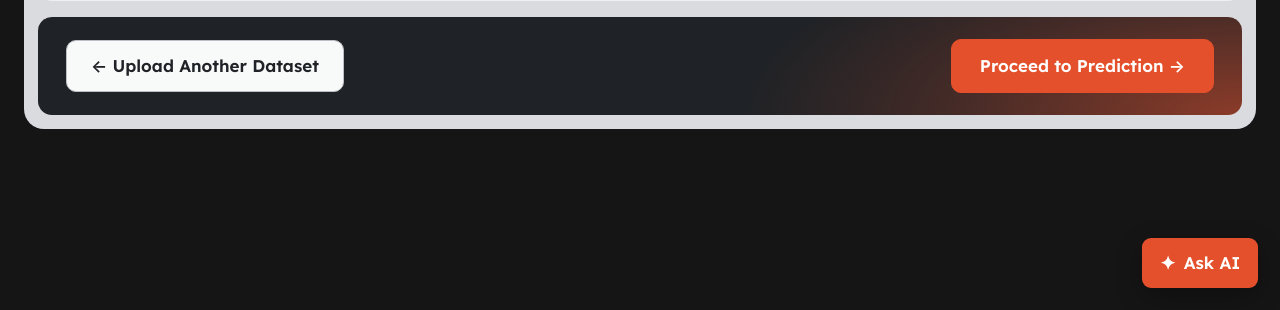
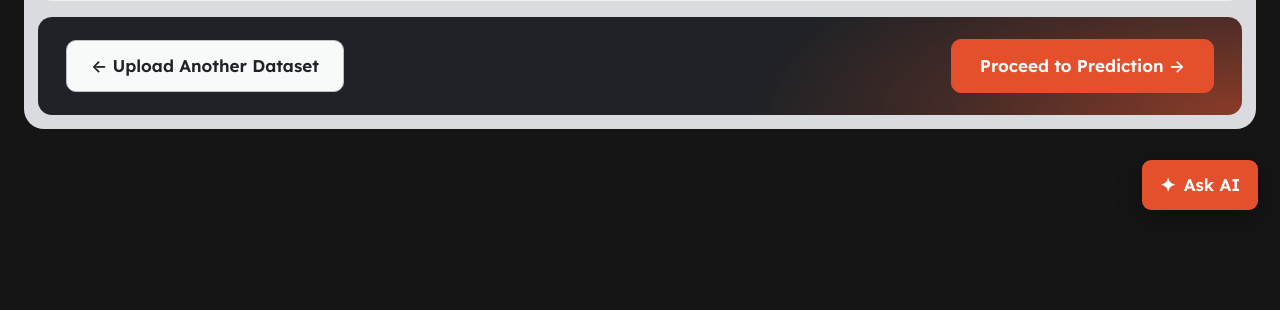
Before and after one commit to harshadpathekar/churnQ-major-p-roject, a Flask app: template templates/feature_selection_complete.html in a window 1280 px wide. Shown: the part 490-800 px from the top of the page. Run offline with Flask 3, Linux system fonts and the light colour scheme; the template is opened without the code that fills it, so the values that code supplies are empty.

Commit message:
Show ChurnQ Assistant chatbot on every page
Co-Authored-By: Harshad pathekar  <hpathekar1@gmail.com>

```diff
--- a/static/css/assistant.css
+++ b/static/css/assistant.css
@@ -147,3 +147,7 @@
         min-height: min(280px, calc(100dvh - 112px));
     }
 }
+
+body:has(.action-bar) .assistant-dock:has(.assistant-dock-panel[hidden]) {
+    bottom: 100px;
+}
--- a/templates/base.html
+++ b/templates/base.html
@@ -97,7 +97,6 @@
     </div>
 </div>
 
-{% if request.endpoint not in ['home', 'upload_file', 'anomaly_review', 'predict_new_upload'] %}
 <aside class="assistant-dock" aria-label="ChurnQ Assistant">
     <section class="assistant-dock-panel" id="assistant-dock-panel"
              aria-label="Chat with ChurnQ Assistant" hidden>
@@ -126,7 +125,6 @@
 </aside>
 
 <script src="{{ url_for('static', filename='js/assistant.js') }}" defer></script>
-{% endif %}
 
 </body>
 </html>
```
